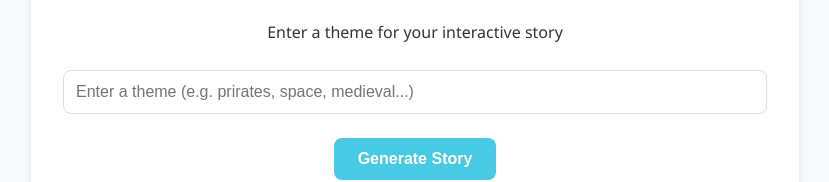
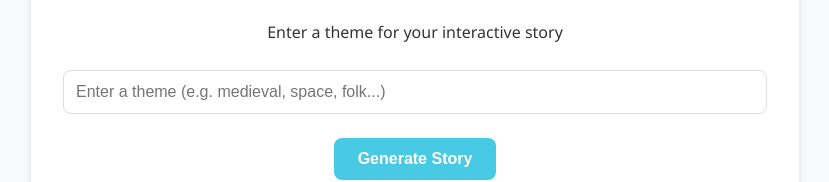
Before and after one commit to AnveshanTimsina/choose_your_own_adventure, a React (Vite) app in the folder frontend/: page / in a window 1280 px wide. Shown: the part 177-359 px from the top of the page, without its empty margins (225-1054 px from the left). Built offline with nearby package versions, Linux system fonts and the light colour scheme.

Commit message:
issue with story loader, story generator, and story game; code refactoring needed

```diff
--- a/frontend/src/components/ThemeInput.jsx
+++ b/frontend/src/components/ThemeInput.jsx
@@ -25,7 +25,7 @@ function ThemeInput({onSubmit}) {
                     type="text"
                     value={theme}
                     onChange={(e) => setTheme(e.target.value)}
-                    placeholder="Enter a theme (e.g. prirates, space, medieval...)"
+                    placeholder="Enter a theme (e.g. medieval, space, folk...)"
                     className={error ? 'error' : ''}
                 />
                 {error && <p className="error-text">{error}</p>}
```
